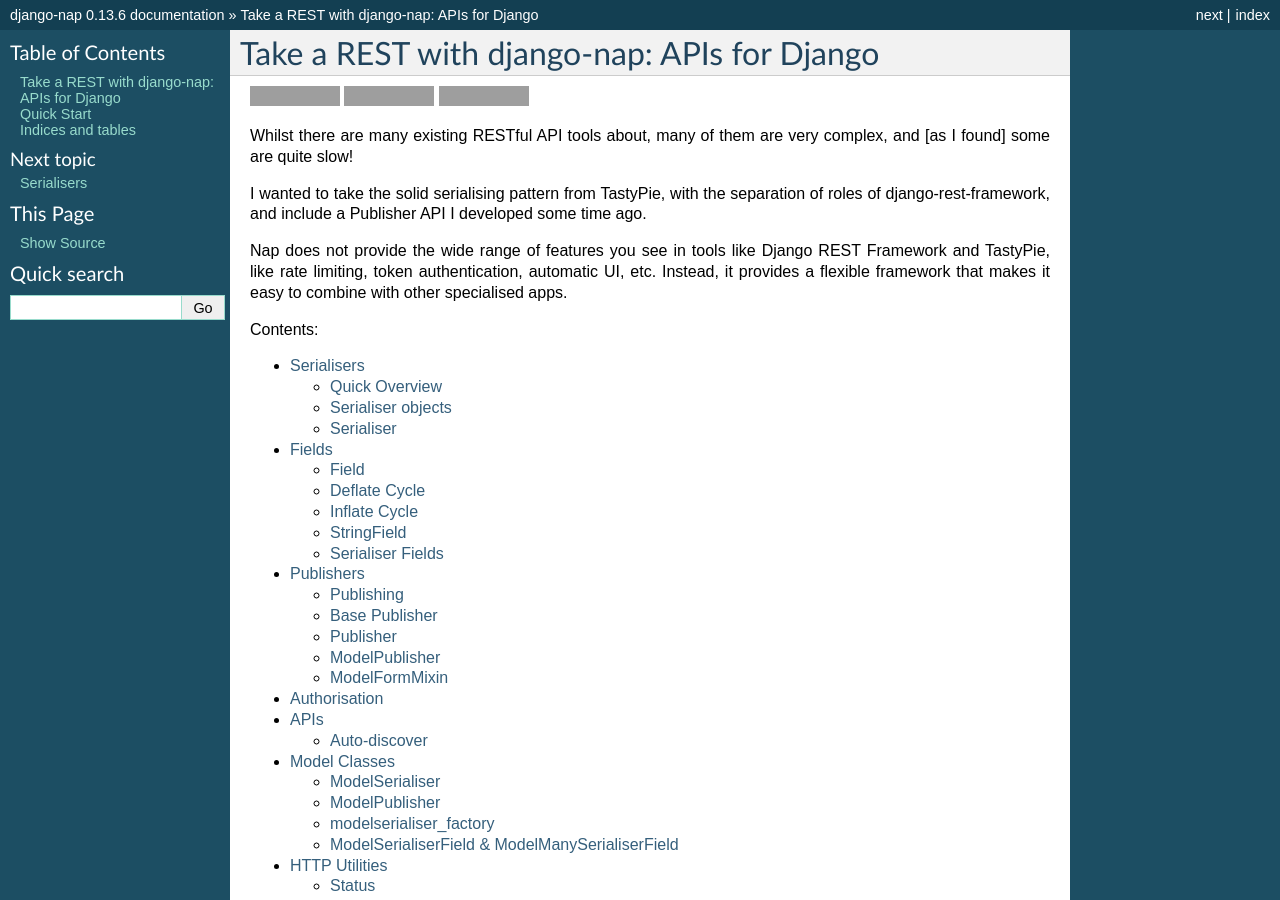
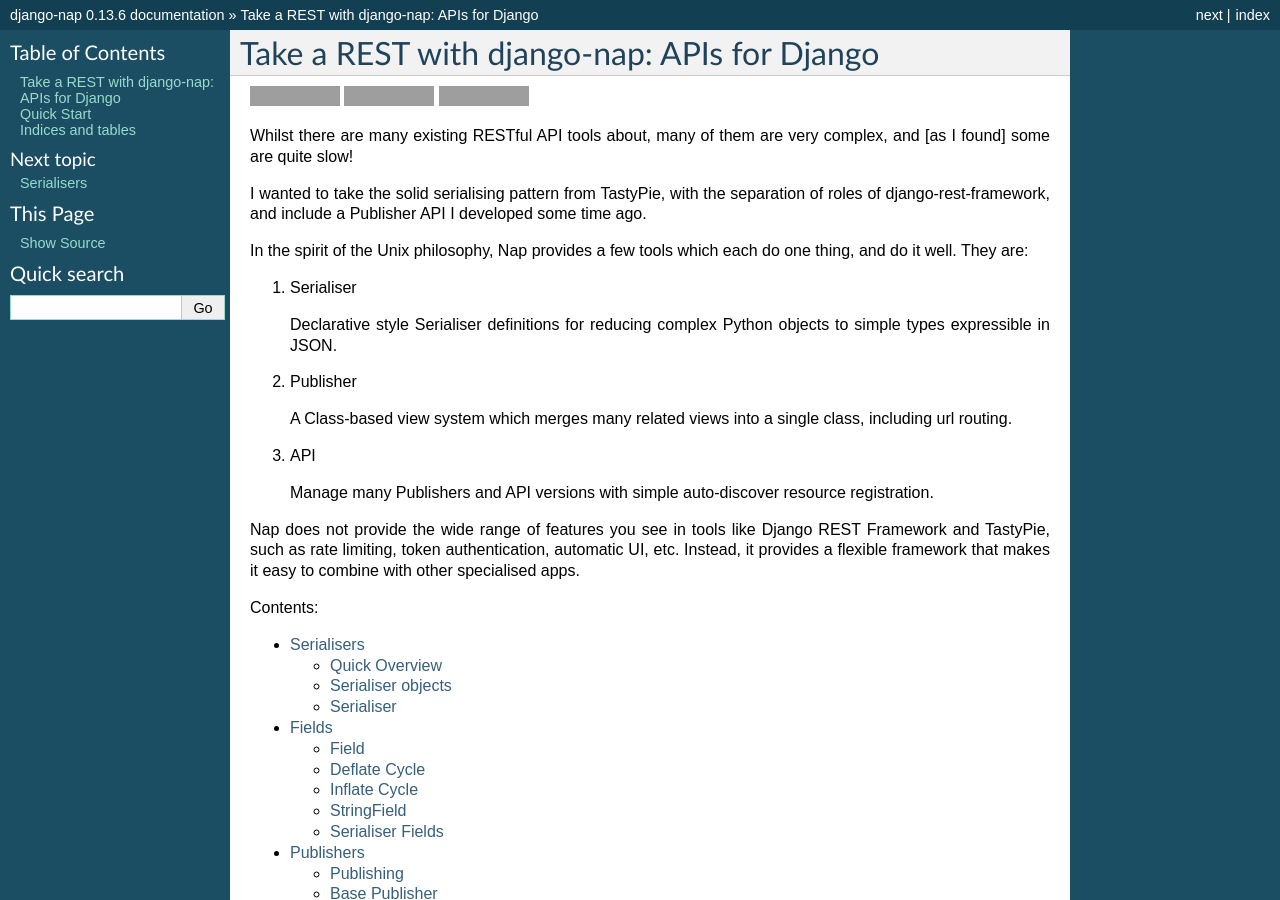
Before and after one commit to funkybob/django-nap, a Sphinx documentation site: the page built from docs/index.rst, in a window 1280 px wide and 900 px high. Built offline with Sphinx 7.4.7, drawn with Linux system fonts in a browser that asks for light colours; grey boxes are pictures that could not be loaded.

Commit message:
Elaborate on main features in intro

```diff
--- a/docs/index.rst
+++ b/docs/index.rst
@@ -19,7 +19,27 @@
 
 I wanted to take the solid serialising pattern from TastyPie, with the separation of roles of django-rest-framework, and include a Publisher API I developed some time ago.
 
-Nap does not provide the wide range of features you see in tools like Django REST Framework and TastyPie, like rate limiting, token authentication, automatic UI, etc.  Instead, it provides a flexible framework that makes it easy to combine with other specialised apps.
+In the spirit of the Unix philosophy, Nap provides a few tools which each do one thing, and do it well.  They are:
+
+1. Serialiser
+
+   Declarative style Serialiser definitions for reducing complex Python objects
+   to simple types expressible in JSON.
+
+2. Publisher
+
+   A Class-based view system which merges many related views into a single
+   class, including url routing.
+
+3. API
+
+   Manage many Publishers and API versions with simple auto-discover resource
+   registration.
+
+Nap does not provide the wide range of features you see in tools like Django
+REST Framework and TastyPie, such as rate limiting, token authentication,
+automatic UI, etc.  Instead, it provides a flexible framework that makes it
+easy to combine with other specialised apps.
 
 Contents:
 
```
